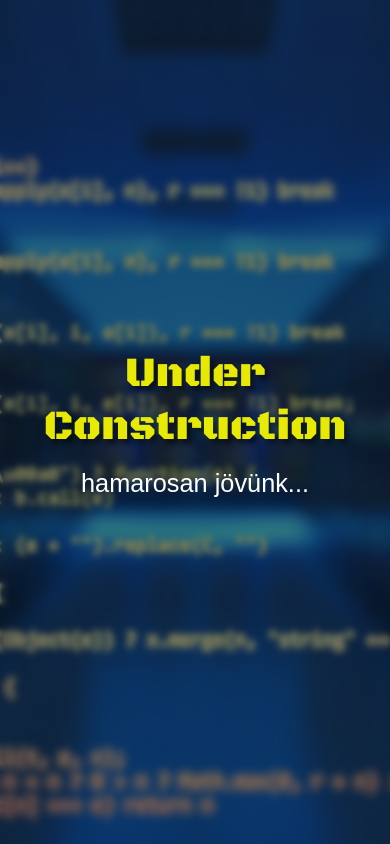
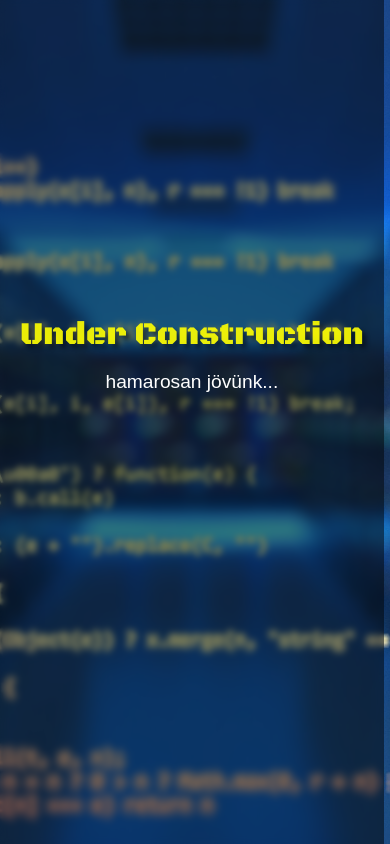
Before and after one commit to kpjotr/new-Relax-under-const, a plain HTML site: page public/index.html in a window 390 px wide. Drawn offline with Linux system fonts and the light colour scheme.

Commit message:
Hibajavítás: tartalom középre rendeződése mobilon

```diff
--- a/public/index.html
+++ b/public/index.html
@@ -5,7 +5,7 @@
     <meta name="viewport" content="width=device-width, initial-scale=1.0">
     <title>Under Construction</title>
     <link rel="stylesheet" href="styles.css">
-		<link href="https://fonts.googleapis.com/css2?family=Black+Ops+One&display=swap" rel="stylesheet"> <!-- Google fonts: Black Ops One -->
+		<link href="https://fonts.googleapis.com/css2?family=Black+Ops+One&display=swap" rel="stylesheet">
 </head>
 <body>
     <div class="container">
--- a/public/styles.css
+++ b/public/styles.css
@@ -1,8 +1,8 @@
 /* Alapbeállítások */
-body, html {
+html, body {
     margin: 0;
     padding: 0;
-    height: 100%;
+    height: 100%; /* Teljes magasság a html és body elemeknek */
     font-family: 'Arial', sans-serif;
     overflow: hidden; /* A háttérkép túlcsordulásának elkerülése */
 }
@@ -11,12 +11,8 @@ body, html {
 body {
     background: url('background.jpg') no-repeat center center fixed;
     background-size: cover; /* Kitölti az egész képernyőt */
-    display: flex;
-    justify-content: center; /* Vízszintes középre igazítás */
-    align-items: center; /* Függőleges középre igazítás */
-    text-align: center; /* Szöveg középre igazítása */
     color: #fff; /* Fehér szöveg */
-    position: relative; /* Szükséges a pszeudo-elem pozicionálásához */
+    position: absolute; /* Szükséges a pszeudo-elem pozicionálásához */
 }
 
 /* Háttér elsötétítése és elhomályosítása */
@@ -28,48 +24,58 @@ body::before {
     width: 100%;
     height: 100%;
     background: rgba(0, 0, 0, 0.5); /* Átlátszó fekete réteg (sötétítés) */
-    backdrop-filter: blur(3px); /* Elhomályosítás */
+    backdrop-filter: blur(5px); /* Elhomályosítás */
     z-index: -1; /* A háttérkép mögé helyezzük */
 }
 
 /* Tartalom középre igazítása */
 .container {
+    width: 100%;
+    justify-content: center;
+    align-items: center;
+    text-align: center;
     z-index: 1; /* A tartalom legyen a rétegek tetején */
+    padding: 20px; /* Kis térköz a szélekhez */
+    box-sizing: border-box;
+    margin-top: 35vh;
 }
 
 /* Fő cím (h1) */
 h1 {
     font-family: 'Black Ops One', cursive;
-    font-size: 6vw; /* Nagy méretű szöveg */
     font-weight: 400;
     text-shadow: 4px 4px 4px rgba(0, 0, 0, 0.5);
 	color: yellow;
 	opacity: 90%;
+    font-size: 4rem; /* Nagy méretű szöveg */
     margin: 0;
     padding: 0;
 }
 
 /* Alszöveg (p) */
 p {
-    font-size: 3vw; /* Közepes méretű szöveg */
+    font-size: 2rem; /* Közepes méretű szöveg */
     margin: 1rem 0 0 0;
 }
 
 /* Reszponzív beállítások */
-@media (max-width: 600px) {
+@media (max-width: 768px) {
     h1 {
-        font-size: 5vh; /* Kisebb méretű szöveg mobilon */
+        font-size: 3rem; /* Kisebb méretű szöveg mobilon */
     }
     p {
-        font-size: 3vh; /* Kisebb méretű szöveg mobilon */
+        font-size: 1.5rem; /* Kisebb méretű szöveg mobilon */
+    }
+    body::before {
+        backdrop-filter: blur(3px);
     }
 }
 
-/* @media (max-width: 480px) {
+@media (max-width: 480px) {
     h1 {
-        font-size: 2rem;
+        font-size: 2rem; /* Még kisebb méretű szöveg kis képernyőkön */
     }
     p {
-        font-size: 1.2rem;
+        font-size: 1.2rem; /* Még kisebb méretű szöveg kis képernyőkön */
     }
-} */
+}
```
